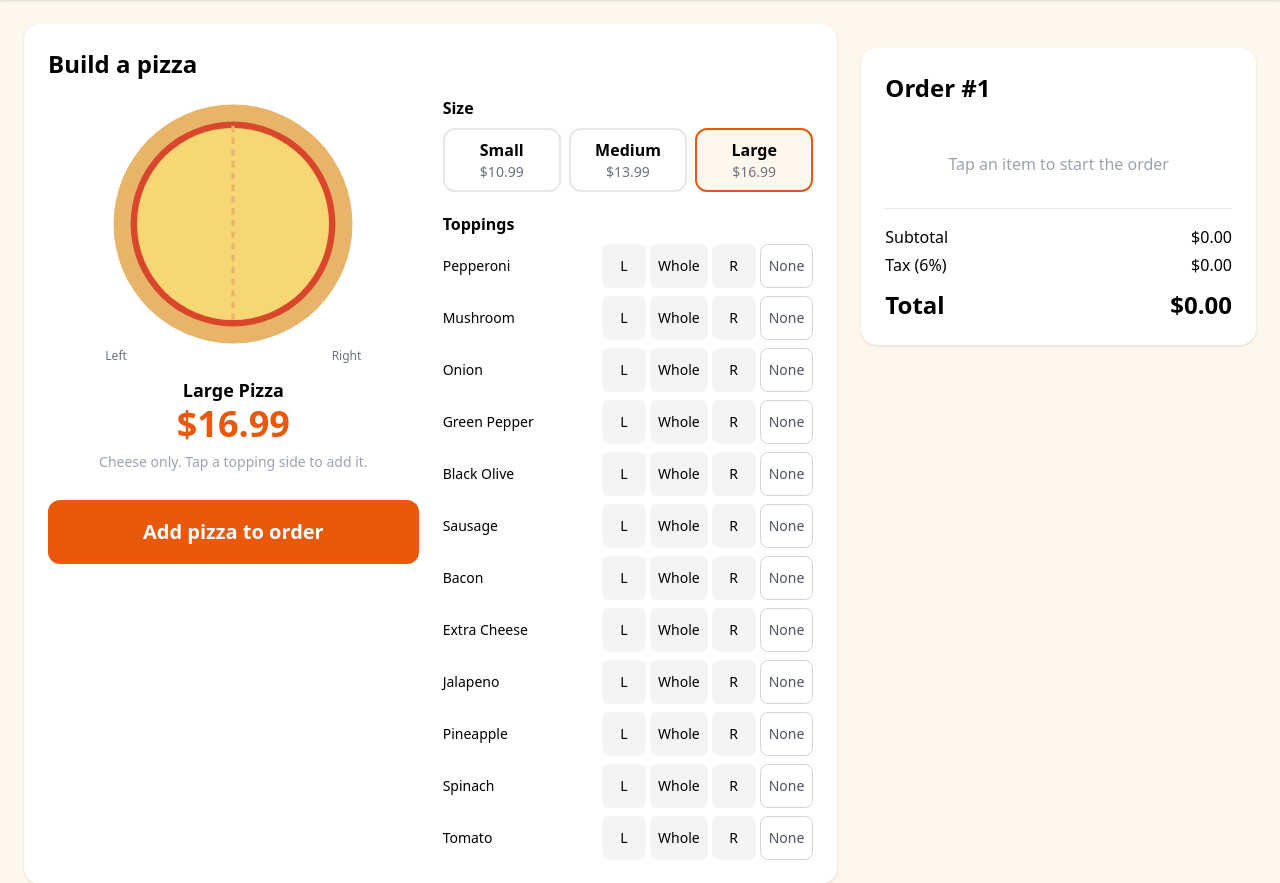
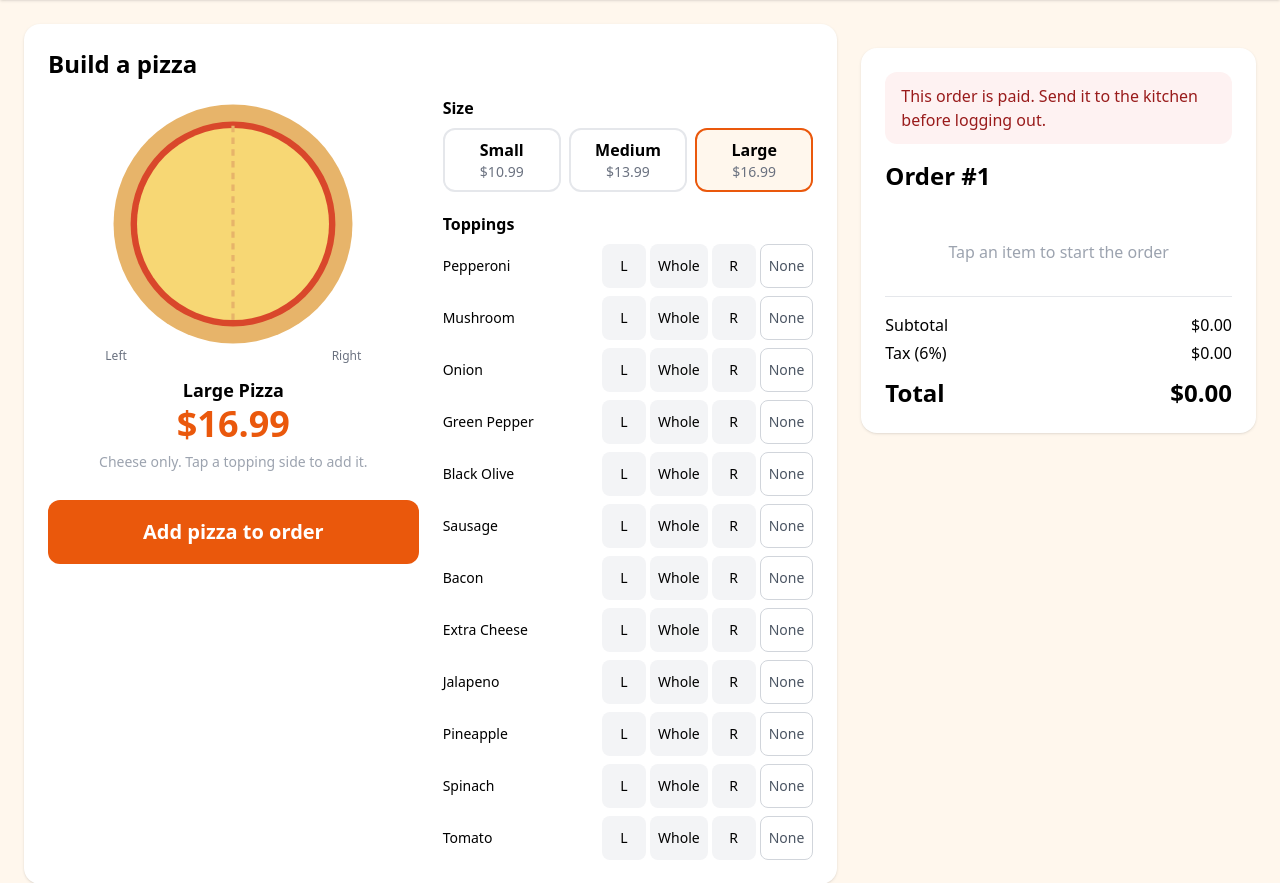
Before and after one commit to pagir1/sliceflow, a FastAPI app: page / in a window 1280 px wide. Shown: the part 72-955 px from the top of the page. Run offline with FastAPI, Linux system fonts and the light colour scheme; the visitor is signed in with stand-in values (Sample User, id 1); data comes from the database, SQL or seed files in the repository; data that the repository does not hold is empty; parts of the project's set-up code (start-up, migrations or seed data) failed here and were passed over; some libraries are stand-ins or nearby versions.

Commit message:
Require a private secret and give each register its own cart
- Refuse to start without SLICEFLOW_SECRET unless SLICEFLOW_DEV is on
- Store the draft order id in the login session so registers do not share a cart
- Block logout and re-login while a paid order has not been sent
- Let managers send or void paid orders that were never sent

Co-Authored-By: Claude Opus 5.5 <noreply@anthropic.com>

```diff
--- a/core/order_state.py
+++ b/core/order_state.py
@@ -29,6 +29,7 @@ class Role(str, Enum):
 TRANSITIONS = {
     (State.DRAFT, Event.SEND_TO_KITCHEN): (State.SUBMITTED, {Role.CASHIER}),
     (State.DRAFT, Event.CANCEL): (State.CANCELLED, {Role.CASHIER}),
+    (State.DRAFT, Event.VOID): (State.CANCELLED, {Role.MANAGER}),       # only if paid, see guards
     (State.SUBMITTED, Event.START_COOKING): (State.IN_OVEN, {Role.KITCHEN}),
     (State.SUBMITTED, Event.VOID): (State.CANCELLED, {Role.MANAGER}),
     (State.IN_OVEN, Event.MARK_READY): (State.READY, {Role.KITCHEN}),
@@ -59,5 +60,7 @@ def next_state(state: State, event: Event, role: Role,
         raise TransitionError("Cannot send an empty order to the kitchen")
     if event == Event.HAND_OVER and not is_paid:
         raise TransitionError("Order must be paid before it is handed over")
+    if state == State.DRAFT and event == Event.VOID and not is_paid:
+        raise TransitionError("Only a paid draft can be voided")
 
     return new_state
--- a/main.py
+++ b/main.py
@@ -1,4 +1,3 @@
-import os
 from datetime import date
 
 from fastapi import APIRouter, FastAPI, Request, Depends, HTTPException
@@ -10,6 +9,7 @@ from starlette.middleware.sessions import SessionMiddleware
 import auth
 import cart
 import checkout
+import config
 import display
 import kitchen
 import manager
@@ -27,7 +27,7 @@ seed()
 
 app = FastAPI()
 app.add_middleware(SessionMiddleware,
-                   secret_key=os.environ.get("SLICEFLOW_SECRET", "dev-secret-change-me"),
+                   secret_key=config.SECRET,
                    max_age=12 * 60 * 60)          # stay logged in for one 12-hour shift
 templates = Jinja2Templates(directory="templates")
 templates.env.filters["money"] = lambda cents: f"${cents // 100}.{cents % 100:02d}"
@@ -74,7 +74,8 @@ def require(*roles: str):
     return check
 
 
-cashier_routes = APIRouter(dependencies=[Depends(require("CASHIER", "MANAGER"))])
+CASHIER_ROLES = ("CASHIER", "MANAGER")
+cashier_routes = APIRouter(dependencies=[Depends(require(*CASHIER_ROLES))])
 kitchen_routes = APIRouter(dependencies=[Depends(require("KITCHEN", "MANAGER"))])
 manager_routes = APIRouter(dependencies=[Depends(require("MANAGER"))])
 
@@ -85,8 +86,24 @@ def login_screen(request: Request, session: Session = Depends(get_session)):
                                       {"staff": auth.active_staff(session), "error": "", "chosen": None})
 
 
+def has_paid_unsent_order(request: Request, session: Session) -> bool:
+    """Leaving now would lose an order the customer already paid for."""
+    user = session.get(User, request.session.get("user_id") or 0)
+    if user is None or not user.is_active or user.role not in CASHIER_ROLES:
+        return False                                   # this user could not send it anyway
+    order = session.get(Order, request.session.get("draft_order_id") or 0)
+    return order is not None and order.state == "DRAFT" and order.is_paid
+
+
+def back_to_paid_order(request: Request):
+    request.session["notice"] = "This order is paid. Send it to the kitchen before logging out."
+    return RedirectResponse("/", status_code=303)
+
+
 @app.post("/login", response_class=HTMLResponse)
 async def login(request: Request, session: Session = Depends(get_session)):
+    if has_paid_unsent_order(request, session):        # a new login would replace this session
+        return back_to_paid_order(request)
     form = await request.form()
     try:
         user = auth.attempt_login(session, int(form.get("user_id") or 0), form.get("pin", ""))
@@ -100,7 +117,9 @@ async def login(request: Request, session: Session = Depends(get_session)):
 
 
 @app.post("/logout")
-def logout(request: Request):
+def logout(request: Request, session: Session = Depends(get_session)):
+    if has_paid_unsent_order(request, session):
+        return back_to_paid_order(request)
     request.session.clear()
     return RedirectResponse("/login", status_code=303)
 
@@ -109,9 +128,16 @@ def active_toppings(session: Session) -> list[Topping]:
     return session.exec(select(Topping).where(Topping.is_active).order_by(Topping.id)).all()
 
 
-def ticket_context(session: Session, message: str = "", error: str = "",
+def current_draft(request: Request, session: Session) -> Order:
+    """The draft order of this logged-in register; its id lives in the login session."""
+    order = cart.get_or_create_draft(session, request.session.get("draft_order_id"))
+    request.session["draft_order_id"] = order.id
+    return order
+
+
+def ticket_context(request: Request, session: Session, message: str = "", error: str = "",
                    sent_qr: str = "", sent_url: str = "") -> dict:
-    order = cart.get_or_create_draft(session)
+    order = current_draft(request, session)
     context = cart.ticket(session, order)
     context["cash_options"] = quick_cash_options(context["total"]) if context["lines"] else []
     context["message"] = message
@@ -124,7 +150,7 @@ def ticket_context(session: Session, message: str = "", error: str = "",
 def render_ticket(request: Request, session: Session, message: str = "", error: str = "",
                   sent_qr: str = "", sent_url: str = ""):
     return templates.TemplateResponse(request, "partials/ticket.html",
-                                      ticket_context(session, message, error, sent_qr, sent_url))
+                                      ticket_context(request, session, message, error, sent_qr, sent_url))
 
 
 @cashier_routes.get("/", response_class=HTMLResponse)
@@ -139,7 +165,7 @@ def cashier_screen(request: Request, session: Session = Depends(get_session)):
         "toppings": active_toppings(session),
         "pizza": pizza.build_view("L", []),
         "pickup": kitchen.ready_for_pickup(session),
-        **ticket_context(session),
+        **ticket_context(request, session, error=request.session.pop("notice", "")),
     }
     return templates.TemplateResponse(request, "index.html", context)
 
@@ -158,7 +184,7 @@ async def pizza_preview(request: Request, session: Session = Depends(get_session
 @cashier_routes.post("/cart/add-pizza", response_class=HTMLResponse)
 async def add_pizza_to_cart(request: Request, session: Session = Depends(get_session)):
     form = await request.form()
-    order = cart.get_or_create_draft(session)
+    order = current_draft(request, session)
     try:
         selections = pizza.read_selections(form, active_toppings(session))
         cart.add_pizza(session, order, form.get("size", "L"), selections)
@@ -169,7 +195,7 @@ async def add_pizza_to_cart(request: Request, session: Session = Depends(get_ses
 
 @cashier_routes.post("/cart/add/{item_id}", response_class=HTMLResponse)
 def add_to_cart(item_id: int, request: Request, session: Session = Depends(get_session)):
-    order = cart.get_or_create_draft(session)
+    order = current_draft(request, session)
     try:
         cart.add_menu_item(session, order, item_id)
     except ValueError as e:
@@ -179,7 +205,7 @@ def add_to_cart(item_id: int, request: Request, session: Session = Depends(get_s
 
 @cashier_routes.post("/cart/remove/{line_id}", response_class=HTMLResponse)
 def remove_from_cart(line_id: int, request: Request, session: Session = Depends(get_session)):
-    order = cart.get_or_create_draft(session)
+    order = current_draft(request, session)
     try:
         cart.remove_one(session, order, line_id)
     except ValueError as e:
@@ -189,7 +215,7 @@ def remove_from_cart(line_id: int, request: Request, session: Session = Depends(
 
 @cashier_routes.post("/cart/clear", response_class=HTMLResponse)
 def clear_cart(request: Request, session: Session = Depends(get_session)):
-    order = cart.get_or_create_draft(session)
+    order = current_draft(request, session)
     try:
         cart.clear(session, order)
     except ValueError as e:
@@ -200,7 +226,7 @@ def clear_cart(request: Request, session: Session = Depends(get_session)):
 @cashier_routes.post("/checkout/cash", response_class=HTMLResponse)
 async def pay_with_cash(request: Request, session: Session = Depends(get_session)):
     form = await request.form()
-    order = cart.get_or_create_draft(session)
+    order = current_draft(request, session)
     try:
         if form.get("tendered_cents"):
             tendered = int(form["tendered_cents"])
@@ -214,7 +240,7 @@ async def pay_with_cash(request: Request, session: Session = Depends(get_session
 
 @cashier_routes.post("/checkout/card", response_class=HTMLResponse)
 def pay_with_card(request: Request, session: Session = Depends(get_session)):
-    order = cart.get_or_create_draft(session)
+    order = current_draft(request, session)
     try:
         checkout.pay_card(session, order)
     except ValueError as e:
@@ -224,7 +250,7 @@ def pay_with_card(request: Request, session: Session = Depends(get_session)):
 
 @cashier_routes.post("/order/send", response_class=HTMLResponse)
 def send_order_to_kitchen(request: Request, session: Session = Depends(get_session)):
-    order = cart.get_or_create_draft(session)
+    order = current_draft(request, session)
     try:
         checkout.send_to_kitchen(session, order)
     except TransitionError as e:
@@ -357,6 +383,12 @@ def render_void_list(request: Request, session: Session, message: str = "", erro
     return templates.TemplateResponse(request, "partials/void_list.html", context)
 
 
+def render_paid_list(request: Request, session: Session, message: str = "", error: str = ""):
+    context = {"paid_unsent": manager.paid_unsent_orders(session),
+               "paid_message": message, "paid_error": error}
+    return templates.TemplateResponse(request, "partials/paid_list.html", context)
+
+
 def render_menu_editor(request: Request, session: Session, message: str = "", error: str = ""):
     context = {**manager.menu_for_editing(session), "menu_message": message, "menu_error": error}
     return templates.TemplateResponse(request, "partials/menu_editor.html", context)
@@ -367,6 +399,8 @@ def manager_screen(request: Request, day: str | None = None,
                    session: Session = Depends(get_session)):
     context = {"report": manager.daily_report(session, parse_day(day)),
                "voidable": manager.voidable_orders(session), "message": "", "error": "",
+               "paid_unsent": manager.paid_unsent_orders(session),
+               "paid_message": "", "paid_error": "",
                **manager.menu_for_editing(session), "menu_message": "", "menu_error": ""}
     return templates.TemplateResponse(request, "manager.html", context)
 
@@ -376,6 +410,38 @@ def manager_report(request: Request, day: str | None = None,
                    session: Session = Depends(get_session)):
     return templates.TemplateResponse(request, "partials/report.html",
                                       {"report": manager.daily_report(session, parse_day(day))})
+
+
+@manager_routes.get("/manager/voidable", response_class=HTMLResponse)
+def manager_voidable(request: Request, session: Session = Depends(get_session)):
+    return render_void_list(request, session)
+
+
+@manager_routes.post("/manager/paid/{order_id}/send", response_class=HTMLResponse)
+def manager_send_paid(order_id: int, request: Request, session: Session = Depends(get_session)):
+    try:
+        manager.send_paid_order(session, order_id)
+    except (ValueError, TransitionError) as e:
+        return render_paid_list(request, session, error=str(e))
+    response = render_paid_list(request, session, message=f"Order #{order_id} sent to the kitchen")
+    response.headers["HX-Trigger"] = "report-changed, orders-changed"   # it is an open order now
+    return response
+
+
+@manager_routes.post("/manager/paid/{order_id}/void", response_class=HTMLResponse)
+async def manager_void_paid(order_id: int, request: Request, session: Session = Depends(get_session)):
+    form = await request.form()
+    order = session.get(Order, order_id)
+    try:
+        if order is None or order.state != "DRAFT":        # sent since this page was loaded
+            raise ValueError(f"Order #{order_id} is not waiting to be sent")
+        manager.void_order(session, order_id, form.get("reason", ""), request.state.user)
+    except (ValueError, TransitionError) as e:
+        return render_paid_list(request, session, error=str(e))
+    response = render_paid_list(request, session,
+                                message=f"Order #{order_id} voided. Give the money back.")
+    response.headers["HX-Trigger"] = "report-changed"
+    return response
 
 
 @manager_routes.post("/manager/void/{order_id}", response_class=HTMLResponse)
--- a/templates/manager.html
+++ b/templates/manager.html
@@ -32,6 +32,12 @@
     </section>
 
     <section class="bg-white rounded-2xl shadow p-6">
+      <h2 class="text-2xl font-semibold mb-1">Paid, not sent</h2>
+      <p class="text-gray-500 mb-4">Paid orders the kitchen does not have yet. A cashier may still be finishing one, so check first.</p>
+      {% include "partials/paid_list.html" %}
+    </section>
+
+    <section class="bg-white rounded-2xl shadow p-6">
       <h2 class="text-2xl font-semibold mb-1">Void an order</h2>
       <p class="text-gray-500 mb-4">Only for mistakes or orders the customer never picked up. A reason is required.</p>
       {% include "partials/void_list.html" %}
--- a/templates/partials/void_list.html
+++ b/templates/partials/void_list.html
@@ -1,4 +1,5 @@
-<div id="void-list">
+<div id="void-list" hx-get="/manager/voidable" hx-trigger="orders-changed from:body"
+     hx-target="this" hx-swap="outerHTML">
   {% if message %}
     <div class="mb-3 rounded-xl bg-green-50 text-green-800 px-4 py-3 font-semibold">{{ message }}</div>
   {% endif %}
--- a/tracking.py
+++ b/tracking.py
@@ -1,6 +1,5 @@
 import hashlib
 import hmac
-import os
 import re
 
 import qrcode
@@ -8,11 +7,11 @@ import qrcode.image.svg
 from sqlmodel import Session
 
 import cart
+import config
 import pizza
 from models import Order
 
-# Keep this secret on a real server: set the SLICEFLOW_SECRET environment variable.
-SECRET = os.environ.get("SLICEFLOW_SECRET", "dev-secret-change-me").encode()
+SECRET = config.SECRET.encode()
 
 STAGES = [
     ("SUBMITTED", "Order received"),
```
Also changed, not shown: cart.py (+4 -5 lines), config.py (added, +22 -0 lines), manager.py (+20 -1 lines), templates/partials/paid_list.html (added, +28 -0 lines), tests/conftest.py (+5 -0 lines), tests/test_config.py (added, +63 -0 lines), tests/test_order_state.py (+8 -0 lines), tests/test_paid_unsent.py (added, +109 -0 lines), tests/test_registers.py (added, +164 -0 lines).
